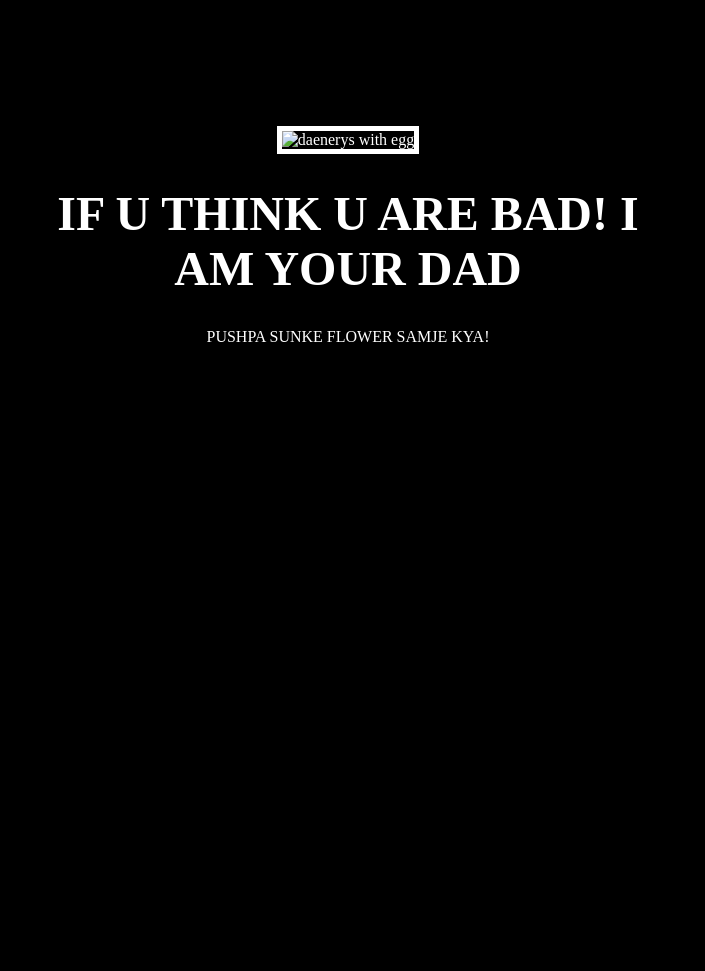
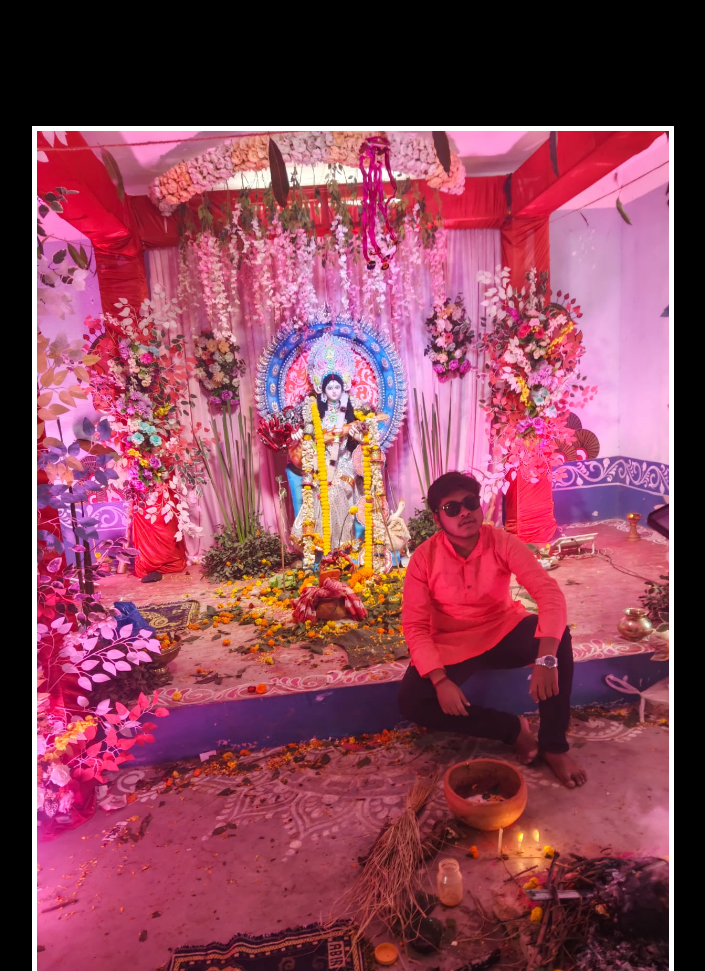
Before and after one commit to ReetHabar/Bhola_Gandpa, a plain HTML site: page index.html in a window 1280 px wide. Shown: the top 971 px of the page, without its empty margins (292-997 px from the left). Before the commit the page ends 800 px from the top, so only its background shows below. Drawn offline with Linux system fonts and the light colour scheme.

Commit message:
Change image source in index.html
Updated image source in the motivational meme project.

```diff
--- a/index.html
+++ b/index.html
@@ -8,10 +8,11 @@
   </head>
   <body>
     <div class="poster">
-      <img  class="motivation-img"  src="IMAGE.jpeg" alt="daenerys with egg" />
+      <img  class="motivation-img"  src="WhatsApp Image 2026-02-07 at 10.27.07 PM.jpeg" alt="daenerys with egg" />
       <h1>IF U THINK U ARE BAD! I AM YOUR DAD</h1>
       <p>PUSHPA SUNKE FLOWER SAMJE KYA!</p>
     </div>
 
   </body>
+
   </html>
```
